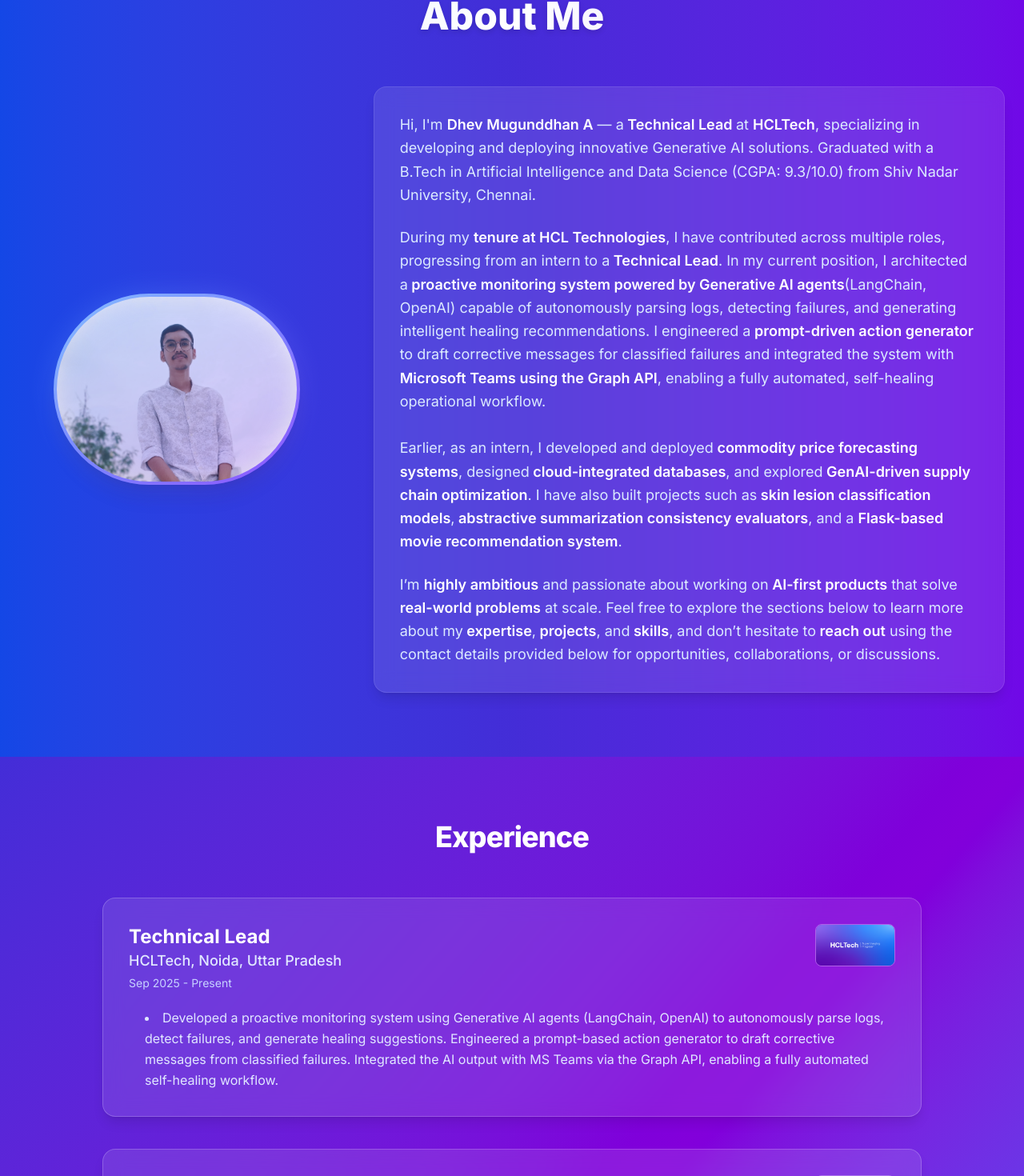
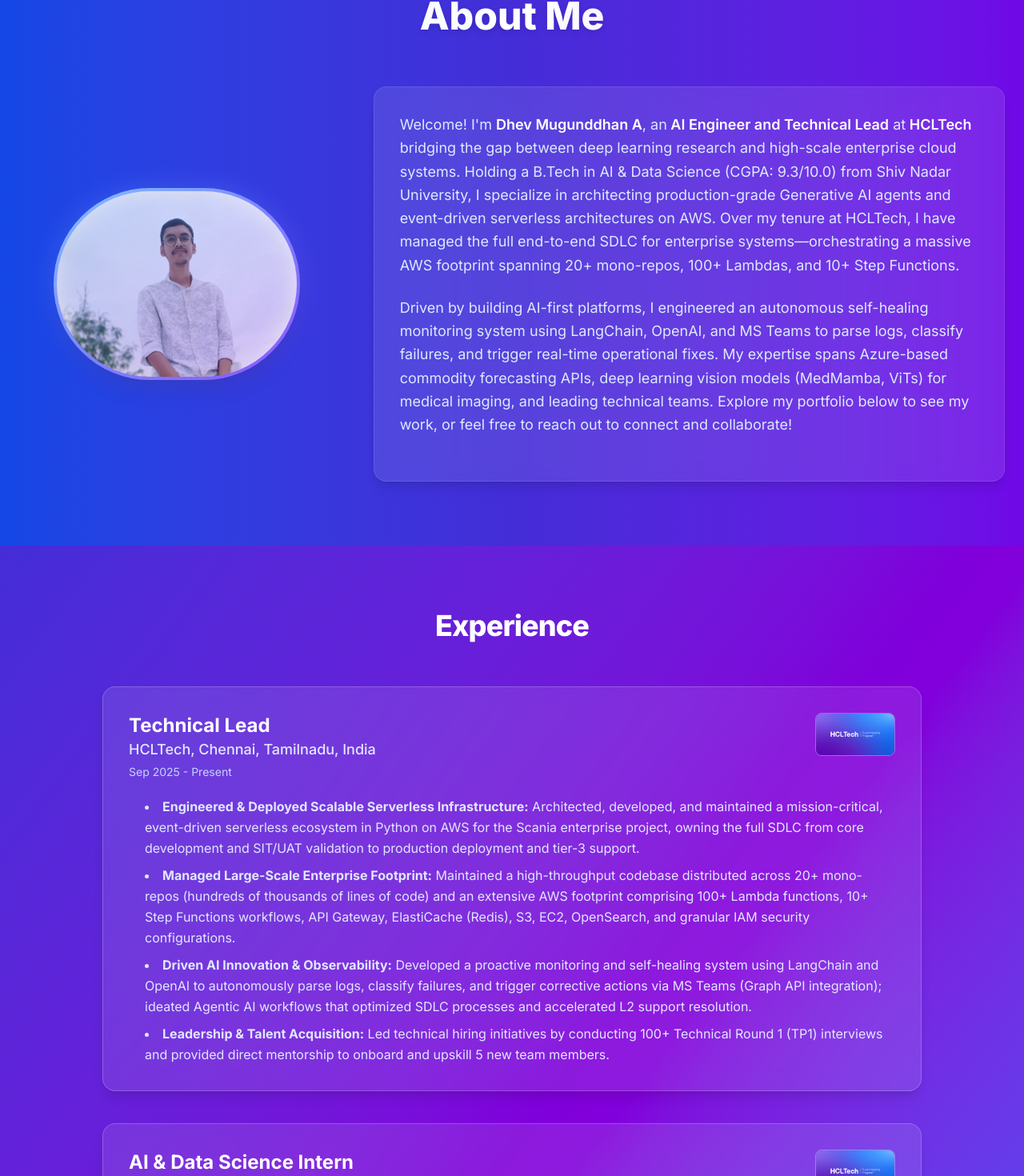
Before and after one commit to Dhev-Mugunddhan-A/personal-portfolio, a Next.js app: page / in a window 1280 px wide. Shown: the part 84-1554 px from the top of the page at 80% size. Built offline with nearby package versions, Linux system fonts and the light colour scheme.

Commit message:
Updated to scania experience details

```diff
--- a/src/components/About.tsx
+++ b/src/components/About.tsx
@@ -32,58 +32,19 @@
                 <div className="md:w-2/3">
                     <div className="bg-white/10 backdrop-blur-md rounded-2xl p-8 shadow-lg border border-white/10">
                         <p className="text-lg leading-relaxed text-blue-100 mb-6">
-                            Hi, I&apos;m <span className="text-white font-semibold">Dhev Mugunddhan A</span> — a
-                            <strong className="text-white font-semibold"> Technical Lead </strong>
-                             at <span className="text-white font-semibold">HCLTech</span>, specializing in developing and deploying innovative Generative AI solutions. Graduated with a B.Tech in Artificial Intelligence and Data Science (CGPA: 9.3/10.0) from Shiv Nadar University, Chennai.
+                            Welcome! I&apos;m <span className="text-white font-semibold">Dhev Mugunddhan A</span>, an
+                            <strong className="text-white font-semibold"> AI Engineer and Technical Lead</strong> at
+                            <span className="text-white font-semibold"> HCLTech</span> bridging the gap between deep learning research and high-scale enterprise cloud systems.
+                            Holding a B.Tech in AI &amp; Data Science (CGPA: 9.3/10.0) from Shiv Nadar University, I specialize in architecting production-grade
+                            Generative AI agents and event-driven serverless architectures on AWS. Over my tenure at HCLTech, I have managed the full end-to-end SDLC
+                            for enterprise systems—orchestrating a massive AWS footprint spanning 20+ mono-repos, 100+ Lambdas, and 10+ Step Functions.
                         </p>
 
-                        {/* <p className="text-lg leading-relaxed text-blue-100 mb-6">
-                            I specialize in developing <strong className="text-white font-semibold">end-to-end AI models</strong>,
-                            <strong className="text-white font-semibold"> deep learning pipelines</strong>, and
-                            <strong className="text-white font-semibold"> full-stack data-driven applications</strong>. My work spans
-                            <strong className="text-white font-semibold"> computer vision</strong>,
-                            <strong className="text-white font-semibold"> NLP</strong>,
-                            <strong className="text-white font-semibold"> recommendation systems</strong>, and
-                            <strong className="text-white font-semibold"> forecasting models</strong>, leveraging
-                            <strong className="text-white font-semibold"> PyTorch</strong>,
-                            <strong className="text-white font-semibold"> TensorFlow</strong>,
-                            <strong className="text-white font-semibold"> Keras 3</strong>,
-                            <strong className="text-white font-semibold"> PostgreSQL</strong>, and
-                            <strong className="text-white font-semibold"> cloud platforms</strong>.
-                        </p> */}
-
                         <p className="text-lg leading-relaxed text-blue-100 mb-6">
-                            During my <strong className="text-white font-semibold">tenure at HCL Technologies</strong>,
-                            I have contributed across multiple roles, progressing from an intern to a
-                            <strong className="text-white font-semibold"> Technical Lead</strong>.
-                            In my current position, I architected a
-                            <strong className="text-white font-semibold"> proactive monitoring system powered by Generative AI agents</strong>
-                            (LangChain, OpenAI) capable of autonomously parsing logs, detecting failures, and generating
-                            intelligent healing recommendations. I engineered a
-                            <strong className="text-white font-semibold"> prompt-driven action generator</strong> to draft corrective
-                            messages for classified failures and integrated the system with
-                            <strong className="text-white font-semibold"> Microsoft Teams using the Graph API</strong>, enabling a
-                            fully automated, self-healing operational workflow.
-                            <br /><br />
-                            Earlier, as an intern, I developed and deployed
-                            <strong className="text-white font-semibold"> commodity price forecasting systems</strong>, designed
-                            <strong className="text-white font-semibold"> cloud-integrated databases</strong>, and explored
-                            <strong className="text-white font-semibold"> GenAI-driven supply chain optimization</strong>.
-                            I have also built projects such as
-                            <strong className="text-white font-semibold"> skin lesion classification models</strong>,
-                            <strong className="text-white font-semibold"> abstractive summarization consistency evaluators</strong>,
-                            and a <strong className="text-white font-semibold"> Flask-based movie recommendation system</strong>.
-                        </p>
-
-                        <p className="text-lg leading-relaxed text-blue-100">
-                            I’m <strong className="text-white font-semibold">highly ambitious</strong> and passionate about working on
-                            <strong className="text-white font-semibold"> AI-first products</strong> that solve
-                            <strong className="text-white font-semibold"> real-world problems</strong> at scale. Feel free to explore the sections below to learn more about my
-                            <strong className="text-white font-semibold"> expertise</strong>,
-                            <strong className="text-white font-semibold"> projects</strong>, and
-                            <strong className="text-white font-semibold"> skills</strong>, and don’t hesitate to
-                            <strong className="text-white font-semibold"> reach out</strong> using the contact details provided below
-                            for opportunities, collaborations, or discussions.
+                            Driven by building AI-first platforms, I engineered an autonomous self-healing monitoring system using
+                             LangChain, OpenAI, and MS Teams to parse logs, classify failures, and trigger real-time operational fixes.
+                            My expertise spans Azure-based commodity forecasting APIs, deep learning vision models (MedMamba, ViTs) for medical imaging, and leading technical teams.
+                            Explore my portfolio below to see my work, or feel free to reach out to connect and collaborate!
                         </p>
 
                     </div>
--- a/src/components/Contact.tsx
+++ b/src/components/Contact.tsx
@@ -23,8 +23,8 @@
             <div className="flex flex-col items-center gap-4 mb-10">
                 <p className="flex items-center gap-3 text-lg font-medium text-white/90 hover:text-cyan-300 transition">
                     <Mail className="w-5 h-5" />
-                    <a href="mailto:mugunddhan3@gmail.com" className="hover:underline">
-                        mugunddhan3@gmail.com
+                    <a href="mailto:dmugunddhan@gmail.com" className="hover:underline">
+                        dmugunddhan@gmail.com
                     </a>
                 </p>
             </div>
--- a/src/components/Experience.tsx
+++ b/src/components/Experience.tsx
@@ -8,17 +8,28 @@
     const experiences = [
         {
             role: "Technical Lead",
-            company: "HCLTech, Noida, Uttar Pradesh",
+            company: "HCLTech, Chennai, Tamilnadu, India",
             duration: "Sep 2025 - Present",
             logo: hcllogo,
             points: [
-                " Developed a proactive monitoring system using Generative AI agents (LangChain, OpenAI) to autonomously parse logs, detect failures, and generate healing suggestions. Engineered a prompt-based action generator to draft corrective messages from classified failures. Integrated the AI output with MS Teams via the Graph API, enabling a fully automated self-healing workflow."
+                <>
+                    <strong>Engineered &amp; Deployed Scalable Serverless Infrastructure:</strong> Architected, developed, and maintained a mission-critical, event-driven serverless ecosystem in Python on AWS for the Scania enterprise project, owning the full SDLC from core development and SIT/UAT validation to production deployment and tier-3 support.
+                </>,
+                <>
+                    <strong>Managed Large-Scale Enterprise Footprint:</strong> Maintained a high-throughput codebase distributed across 20+ mono-repos (hundreds of thousands of lines of code) and an extensive AWS footprint comprising 100+ Lambda functions, 10+ Step Functions workflows, API Gateway, ElastiCache (Redis), S3, EC2, OpenSearch, and granular IAM security configurations.
+                </>,
+                <>
+                    <strong>Driven AI Innovation & Observability:</strong> Developed a proactive monitoring and self-healing system using LangChain and OpenAI to autonomously parse logs, classify failures, and trigger corrective actions via MS Teams (Graph API integration); ideated Agentic AI workflows that optimized SDLC processes and accelerated L2 support resolution.
+                </>,
+                <>
+                    <strong>Leadership & Talent Acquisition:</strong> Led technical hiring initiatives by conducting 100+ Technical Round 1 (TP1) interviews and provided direct mentorship to onboard and upskill 5 new team members.
+                </>
             ],
         },
 
         {
             role: "AI & Data Science Intern",
-            company: "HCLTech, Chennai",
+            company: "HCLTech, Chennai, Tamilnadu, India",
             duration: "May 2024 - July 2024",
             logo: hcllogo,
             points: [
@@ -30,7 +41,7 @@
         },
         {
             role: "Paid AI & Data Science Content Creator",
-            company: "Internshala Data & AI Club",
+            company: "Internshala Data & AI Club, Remote",
             duration: "Oct 2023 - Feb 2024",
             logo: internshalalogo,
             points: [
--- a/src/components/Skills.tsx
+++ b/src/components/Skills.tsx
@@ -9,7 +9,7 @@
 
 const Skills = () => {
     const programmingLanguages = ["Python", "Java", "C", "MySQL", "PostgreSQL", "JavaScript", "HTML/CSS", "MERN", "Bash"];
-    const librariesFrameworks = ["TensorFlow", "Keras 3", "PyTorch", "Langchain","Azure OpenAI","CrewAI","Pydantic","Elasticsearch","Neo4j", "HuggingFace", "OpenCV", "Librosa", "Flask", "Hadoop", "PySpark", "MLFlow", "Plotly", "Pandas", "scikit-learn", "NLTK", "Spacy"];
+    const librariesFrameworks = ["TensorFlow", "Keras 3", "PyTorch", "Langchain","Azure OpenAI","CrewAI","Pydantic","Elasticsearch","Neo4j", "HuggingFace", "OpenCV", "Librosa", "Flask", "Hadoop", "PySpark", "MLFlow", "Plotly", "Pandas", "scikit-learn", "NLTK", "Spacy", "pytest"];
     const otherTools = ["Tableau", "Excel", "Docker", "Git/GitHub/GitLab", "PgAdmin4", "AWS Sagemaker", "AWS Cloud Services"];
     const languages = ["English - Fluent", "Tamil - Native", "Hindi - Basic"];
 
```
Also changed, not shown: 1 other file (tests, documents, lock files or other folders).
